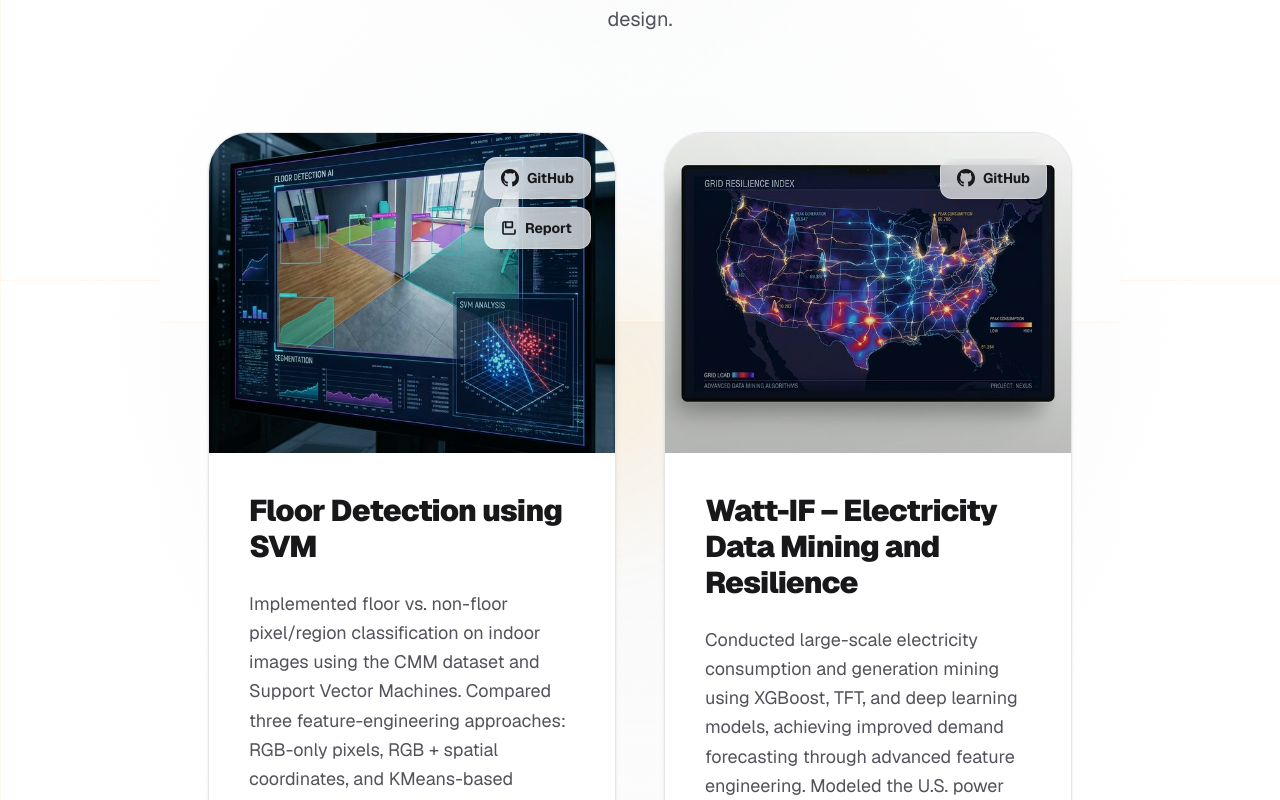
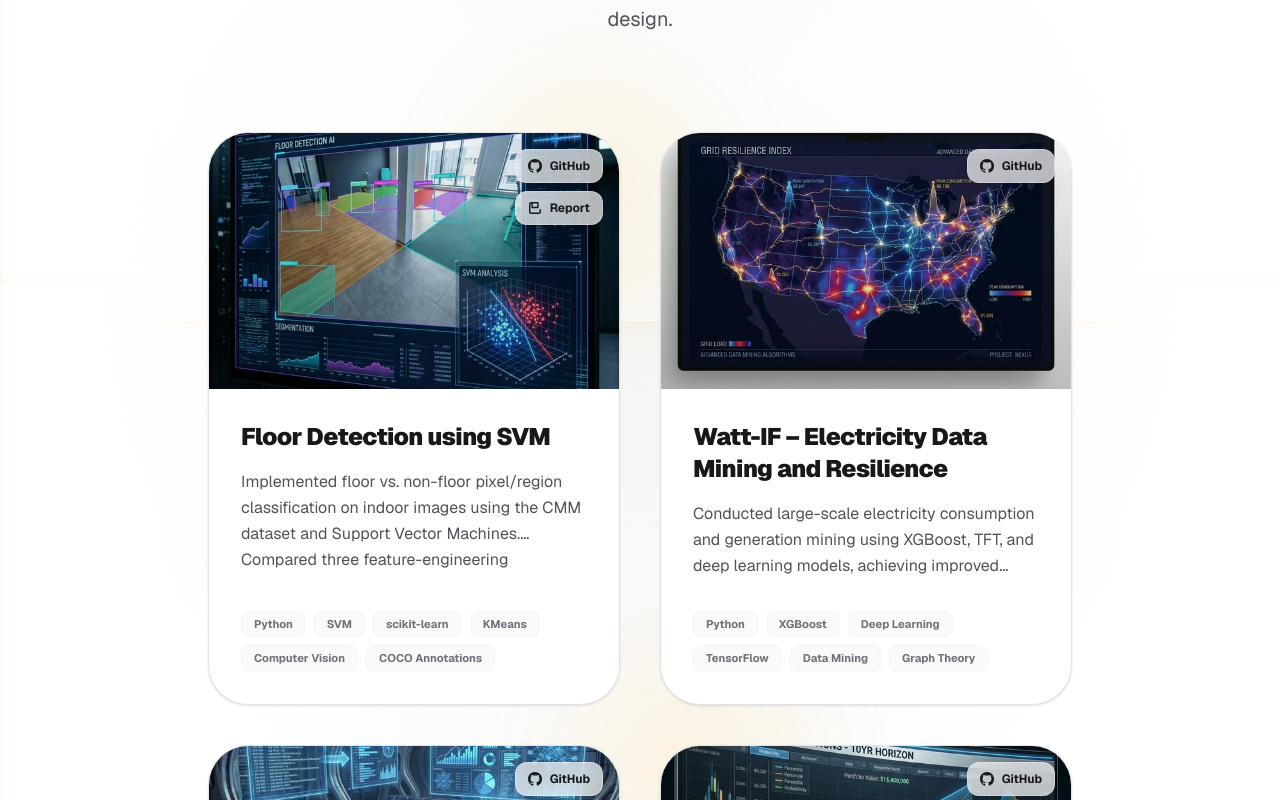
Before and after one commit to RAVIYADAV6522/ravi-portfolio, a Next.js app: page / in a window 1280 px wide. Shown: the part 2920-3720 px from the top of the page. Built offline with nearby package versions, Linux system fonts and the light colour scheme.

Commit message:
projects fixed

```diff
--- a/src/components/ProjectsSection.tsx
+++ b/src/components/ProjectsSection.tsx
@@ -89,14 +89,14 @@ export function ProjectsSection() {
           </p>
         </div>
 
-        <div className="mt-24 grid gap-12 lg:grid-cols-2">
+        <div className="mt-24 grid gap-10 lg:grid-cols-2">
           {projects.map((project, idx) => (
             <article
               key={project.title}
               className="group relative flex flex-col overflow-hidden rounded-[2.5rem] border border-zinc-200 bg-white shadow-sm transition-all duration-500 hover:-translate-y-2 hover:shadow-[0_32px_64px_-16px_rgba(0,0,0,0.1)]"
             >
-              {/* Image Container */}
-              <div className="relative h-72 overflow-hidden bg-zinc-100 sm:h-80">
+              {/* Image Container - Reduced Height */}
+              <div className="relative h-56 overflow-hidden bg-zinc-100 sm:h-64">
                 <Image
                   src={project.image}
                   alt={project.title}
@@ -106,19 +106,19 @@ export function ProjectsSection() {
                 <div className="absolute inset-0 bg-gradient-to-t from-black/20 to-transparent" />
 
                 {/* Floating Tags Overlay (Mobile only or decorative) */}
-                <div className="absolute top-6 right-6 flex flex-col gap-2">
+                <div className="absolute top-4 right-4 flex flex-col gap-2">
                   {project.links.map((link) => (
                     <a
                       key={link.label}
                       href={link.href}
-                      className="glass flex items-center gap-2 rounded-xl px-4 py-2.5 text-sm font-bold text-zinc-900 shadow-xl transition-all hover:scale-110 active:scale-95"
+                      className="glass flex items-center gap-2 rounded-xl px-3 py-2 text-xs font-bold text-zinc-900 shadow-xl transition-all hover:scale-110 active:scale-95"
                     >
                       {link.type === "github" ? (
-                        <svg width="18" height="18" viewBox="0 0 16 16" fill="currentColor">
+                        <svg width="14" height="14" viewBox="0 0 16 16" fill="currentColor">
                           <path d="M8 0C3.58 0 0 3.58 0 8c0 3.54 2.29 6.53 5.47 7.59.4.07.55-.17.55-.38 0-.19-.01-.82-.01-1.49-2.01.37-2.53-.49-2.69-.94-.09-.23-.48-.94-.82-1.13-.28-.15-.68-.52-.01-.53.63-.01 1.08.58 1.23.82.72 1.21 1.87.87 2.33.66.07-.52.28-.87.51-1.07-1.78-.2-3.64-.89-3.64-3.95 0-.87.31-1.59.82-2.15-.08-.2-.36-1.01.08-2.11 0 0 .67-.21 2.2.82.64-.18 1.32-.27 2-.27s1.36.09 2 .27c1.53-1.04 2.2-.82 2.2-.82.44 1.1.16 1.91.08 2.11.51.56.82 1.28.82 2.15 0 3.07-1.87 3.75-3.65 3.95.29.25.54.73.54 1.48 0 1.07-.01 1.93-.01 2.19 0 .21.15.46.55.38A8.013 8.013 0 0016 8c0-4.42-3.58-8-8-8z" />
                         </svg>
                       ) : (
-                        <svg width="16" height="16" viewBox="0 0 24 24" fill="none" stroke="currentColor" strokeWidth="2.5" strokeLinecap="round" strokeLinejoin="round">
+                        <svg width="14" height="14" viewBox="0 0 24 24" fill="none" stroke="currentColor" strokeWidth="2.5" strokeLinecap="round" strokeLinejoin="round">
                           <path d="M21 15v4a2 2 0 0 1-2 2H5a2 2 0 0 1-2-2V5a2 2 0 0 1 2-2h11" /><path d="M17 3v8H7V3" />
                         </svg>
                       )}
@@ -128,21 +128,21 @@ export function ProjectsSection() {
                 </div>
               </div>
 
-              {/* Content */}
-              <div className="flex flex-grow flex-col p-8 sm:p-10">
-                <h3 className="text-2xl font-black tracking-tight text-zinc-900 group-hover:text-zinc-700 sm:text-3xl">
+              {/* Content - Reduced Padding and Text Size */}
+              <div className="flex flex-grow flex-col p-6 sm:p-8">
+                <h3 className="text-xl font-black tracking-tight text-zinc-900 group-hover:text-zinc-700 sm:text-2xl">
                   {project.title}
                 </h3>
-                <p className="mt-6 flex-grow text-lg leading-relaxed text-zinc-600">
+                <p className="mt-4 flex-grow text-base leading-relaxed text-zinc-600 line-clamp-3">
                   {project.description}
                 </p>
 
-                {/* Tech Tags */}
-                <div className="mt-10 flex flex-wrap gap-2">
+                {/* Tech Tags - Reduced Margin */}
+                <div className="mt-8 flex flex-wrap gap-2">
                   {project.tags.map((tag) => (
                     <span
                       key={tag}
-                      className="rounded-lg border border-zinc-100 bg-zinc-50 px-3 py-1 text-xs font-bold text-zinc-500 transition-colors group-hover:border-zinc-200 group-hover:bg-zinc-100 group-hover:text-zinc-900"
+                      className="rounded-lg border border-zinc-100 bg-zinc-50 px-3 py-1 text-[0.7rem] font-bold text-zinc-500 transition-colors group-hover:border-zinc-200 group-hover:bg-zinc-100 group-hover:text-zinc-900"
                     >
                       {tag}
                     </span>
```
